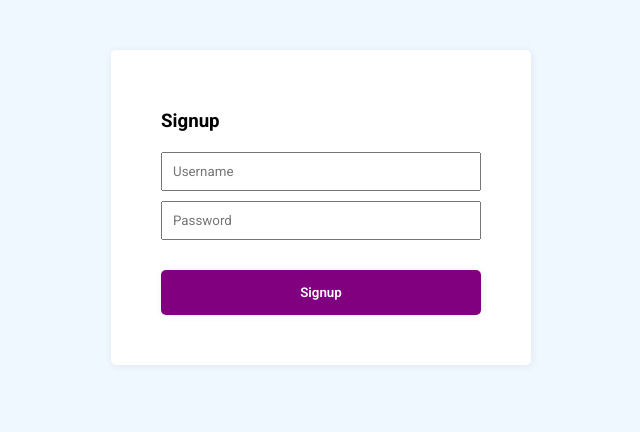
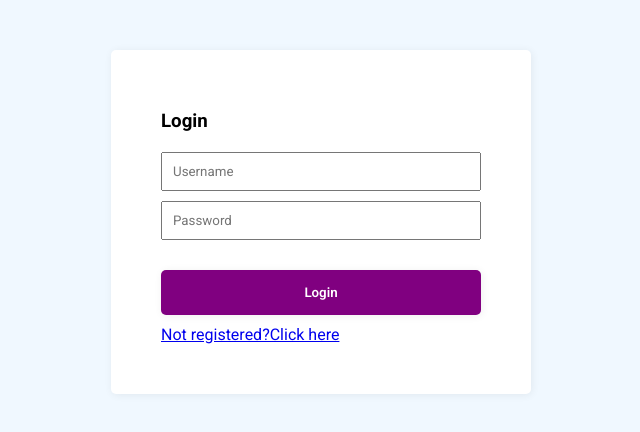
Before and after one commit to radhavi-t/crud-employee-list-app, a React (Create React App) app in the folder client/: page / in a window 1280 px wide. Shown: the top 432 px of the page, without its empty margins (319-959 px from the left). Built offline with nearby package versions, Linux system fonts and the light colour scheme.

Commit message:
Updated login and signup routes

```diff
--- a/client/src/App.js
+++ b/client/src/App.js
@@ -10,11 +10,11 @@ function App() {
 
   const route = createBrowserRouter([
      {
-      path:"/",
+      path:"/signup",
       element: <SignUp/>,
     },
     {
-      path:"/login",
+      path:"/",
       element: <Login/>,
     },
     {
--- a/client/src/components/Login.jsx
+++ b/client/src/components/Login.jsx
@@ -37,7 +37,7 @@ const Login = () =>{
                      <button type="submit">Login</button>
                 </div>
                 <div className="inputgroup">
-                     <Link to={"/"}>Not registered?Click here</Link>
+                     <Link to={"/signup"}>Not registered?Click here</Link>
                 </div>
             </form>
         </div>
--- a/client/src/components/SignUp.jsx
+++ b/client/src/components/SignUp.jsx
@@ -16,7 +16,7 @@ const SignUp = () =>{
         try {
             axios.post("/api/signup",form);
             alert("Signup successful!Please login.");
-            navigate("/login"); //redirect to login
+            navigate("/"); //redirect to login
         } catch (err) {
             alert(err.response?.data?.msg || "Signup failed");
         }
```
